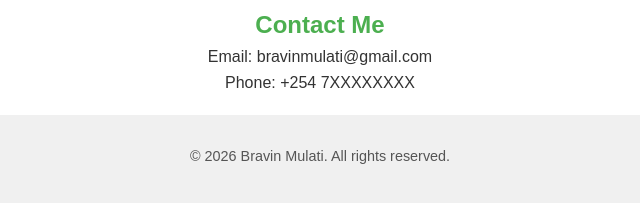
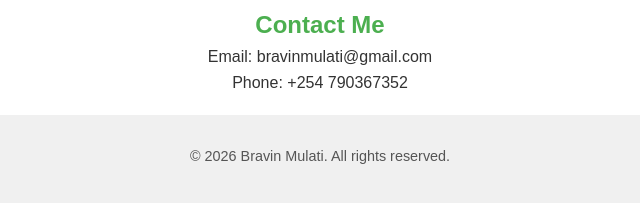
Before and after one commit to Wernajal/Show-case-development-, a plain HTML site: page index.html in a window 1280 px wide. Shown: the part 583-786 px from the top of the page, 320-960 px from the left. Drawn offline with Linux system fonts and the light colour scheme.

Commit message:
Update index.html

```diff
--- a/index.html
+++ b/index.html
@@ -30,7 +30,7 @@
     <section id="contact">
         <h2>Contact Me</h2>
         <p>Email: bravinmulati@gmail.com</p>
-        <p>Phone: +254 7XXXXXXXX</p>
+        <p>Phone: +254 790367352</p>
     </section>
 
     <footer>
```
